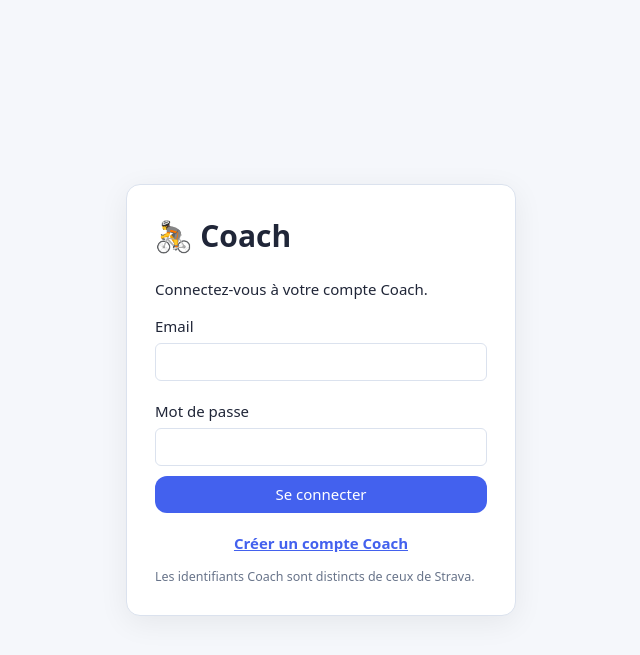
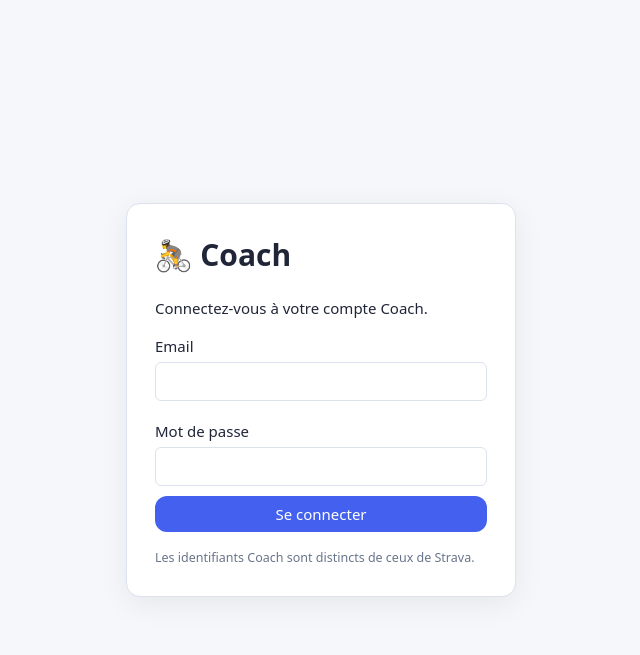
Before and after one commit to niceescap/stravbike, a Python web app: template frontend/templates/login.html in a window 1280 px wide. Shown: the top 655 px of the page, without its empty margins (319-959 px from the left). Run offline with Jinja, Linux system fonts and the light colour scheme; the template is opened without the code that fills it, so the values that code supplies are empty.

Commit message:
ui: hide signup link when account bootstrap is closed

```diff
--- a/coach_prototype/templates/login.html
+++ b/coach_prototype/templates/login.html
@@ -2,4 +2,4 @@
 <html lang="fr"><head><meta charset="utf-8"><meta name="viewport" content="width=device-width,initial-scale=1"><title>Connexion — Coach</title><link rel="stylesheet" href="/static/style.css"></head>
 <body class="login-page"><main class="login-card"><h1>🚴 Coach</h1><p>Connectez-vous à votre compte Coach.</p>{% if error %}<p class="error" role="alert">{{ error }}</p>{% endif %}
 <form action="/login" method="post"><label for="email">Email</label><input id="email" name="email" type="email" autocomplete="username" required><label for="password">Mot de passe</label><input id="password" name="password" type="password" autocomplete="current-password" required><button type="submit">Se connecter</button></form>
-<p class="account-link"><a href="/signup">Créer un compte Coach</a></p><small>Les identifiants Coach sont distincts de ceux de Strava.</small></main></body></html>
+{% if allow_signup %}<p class="account-link"><a href="/signup">Créer un compte Coach</a></p>{% endif %}<small>Les identifiants Coach sont distincts de ceux de Strava.</small></main></body></html>
```
